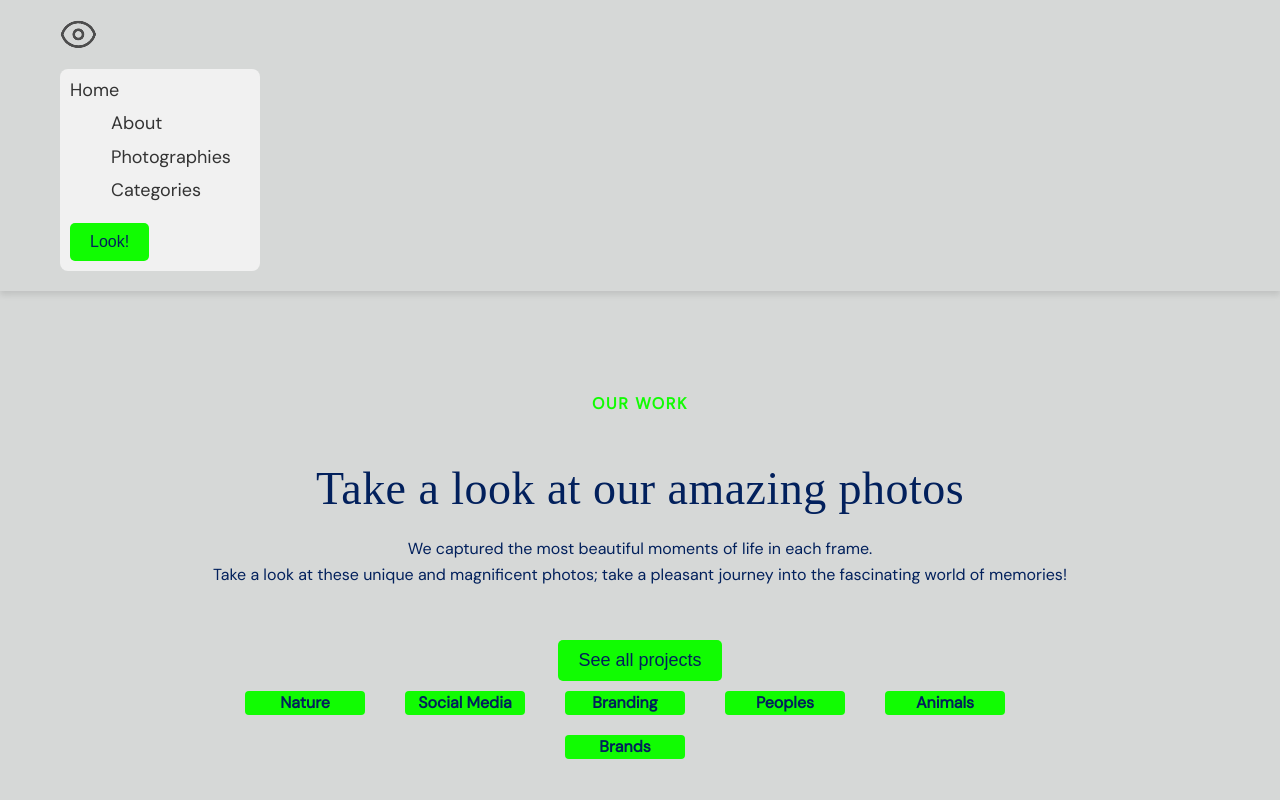
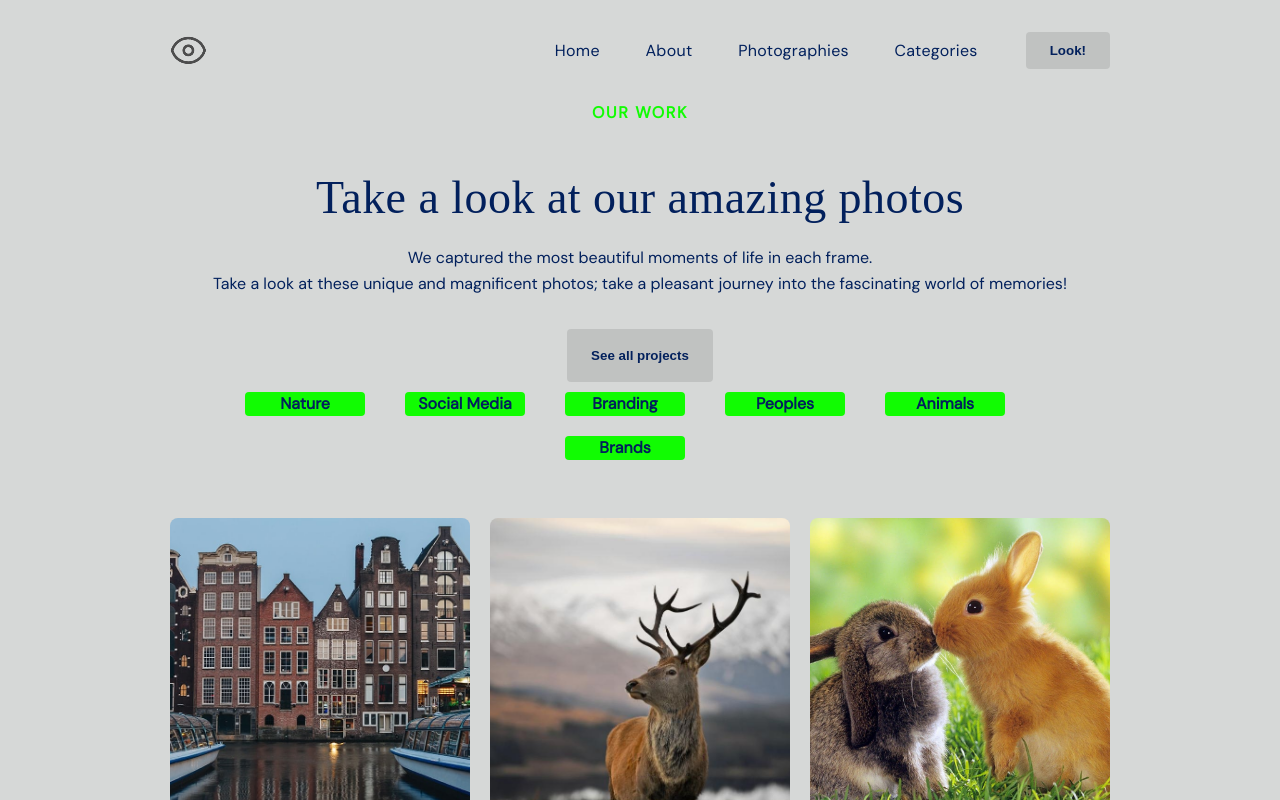
Before and after one commit to eashaban9/res.design, a plain HTML site: page index.html in a window 1280 px wide. Shown: the top 800 px of the page. Drawn offline with Linux system fonts and the light colour scheme.

Commit message:
Remove file home.css

```diff
--- a/home.css
+++ b/home.css
@@ -125,22 +125,19 @@ tr:hover {
   padding-bottom: 12px;
 }
 .button-secondary {
-  background-color: #11FC02;
   color: #02205C;
-  border: none;
-  padding: 10px 20px;
-  font-size: 18px;
   cursor: pointer;
-  margin-top: 20px; /* Butonu menüden ayırır */
-  border-radius: 5px;
-  transition: background-color 0.3s ease;
+  font-style: normal;
+  transition: 0.3s;
+  font-weight: 700;
+  line-height: 1;
+  border-color: transparent;
+  border-radius: 4px;
+  background-color: rgba(0, 0, 0, 0.1);
 }
 .button-secondary:hover {
   color: #D6D8D7;
   background-color: #11FC02;
-}
-.button-md {
-  font-size: 16px;
 }
 .button-secondary-white {
   color: #02205C;
@@ -172,11 +169,13 @@ tr:hover {
   box-shadow: inset 0px -2px 0px #11FC02;
 }
 .Navigation-Link {
-  font-size: 18px;
-  color: #333;
+ font-size: 16px;
+  font-family: DM Sans;
+  font-weight: 500;
+  line-height: 1.6;
+  letter-spacing: 0.02em;
+  text-transform: capitalize;
   text-decoration: none;
-  transition: color 0.3s;
-  cursor: pointer;
 }
 
 .Navigation-Link:hover {
@@ -191,9 +190,10 @@ tr:hover {
   text-decoration: none;
 }
 .navigation-links-nav {
-  display: flex;
-  flex-direction: column; /* Linkleri dikey olarak sıralar */
-  gap: 10px;
+  flex: 0 0 auto;
+  display: inline-block;
+  align-items: center;
+  flex-direction: row;
 }
 .navigation-links-text {
   cursor: pointer;
@@ -230,29 +230,31 @@ tr:hover {
   margin-right: 48px;
 }
 .navigation-header {
-  padding: 20px 0;
-  box-shadow: 0 4px 6px rgba(0, 0, 0, 0.1);
+  top: 0;
+  width: 100%;
   display: flex;
+  z-index: 100;
+  position: fixed;
+  align-items: center;
   justify-content: center;
   background-color: #D6D8D7;
 }
 .navigation-max-width {
-   max-width: 1200px;
-  width: 100%;
+width: 100%;
   display: flex;
-  align-items: flex-start; /* Dikeyde hizalar */
-  flex-direction: column; /* Dikey sıralama */
-  padding: 0 20px;
-}
-.navigation-max-width img {
-  max-width: 100px;
-  margin-bottom: 20px;
+  max-width: 988px;
+  align-items: center;
+  padding-top: 32px;
+  padding-left: 24px;
+  padding-right: 24px;
+  padding-bottom: 32px;
+  justify-content: space-between;
 }
 .navigation-nav {
-  background-color: #f1f1f1; /* Menü arka plan rengi */
-  padding: 10px; /* İç boşluk */
-  width: 200px; /* Menü genişliğini ayarlar */
-  border-radius: 8px; /* Kenarları yuvarlar */
+  flex: 0 0 auto;
+  display: flex;
+  align-items: center;
+  flex-direction: row;
 }
 .navigation-icon2 {
   width: 24px;
```
